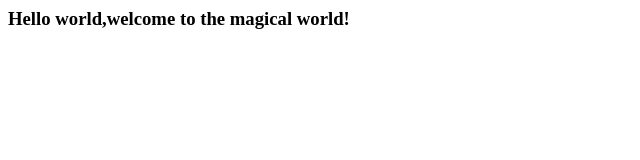
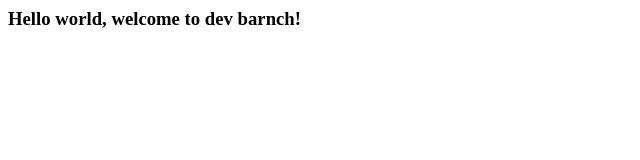
Before and after one commit to Protino/Demo, a plain HTML site: page index.html in a window 1280 px wide. Shown: the full height of the page, 0-640 px from the left. Drawn offline with nearby package versions, Linux system fonts and the light colour scheme.

Commit message:
new welcome message

```diff
--- a/index.html
+++ b/index.html
@@ -8,7 +8,7 @@
         <script type="text/javascript">
             angular.module('app',[]).controller('HelloWorldCtlr',
             function($scope){
-                $scope.hello_world="Hello world,welcome to the magical world!";
+                $scope.hello_world="Hello world, welcome to dev barnch!";
             });
         </script>
     </body>
```
